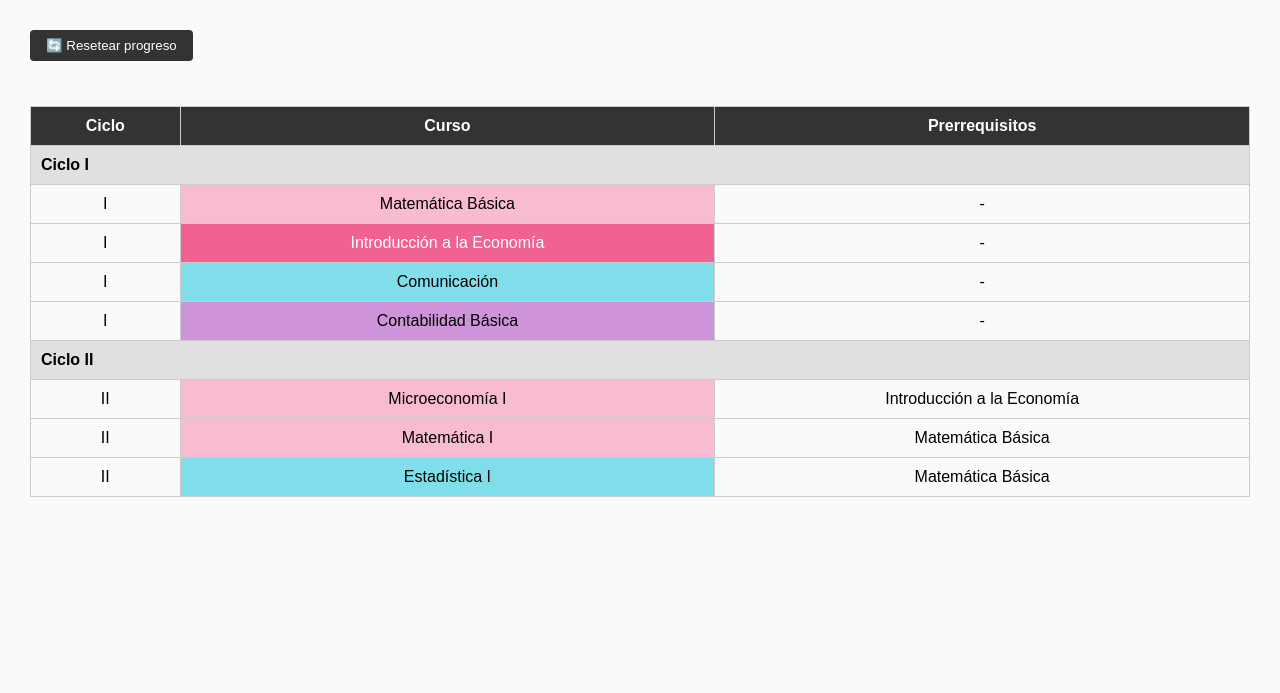
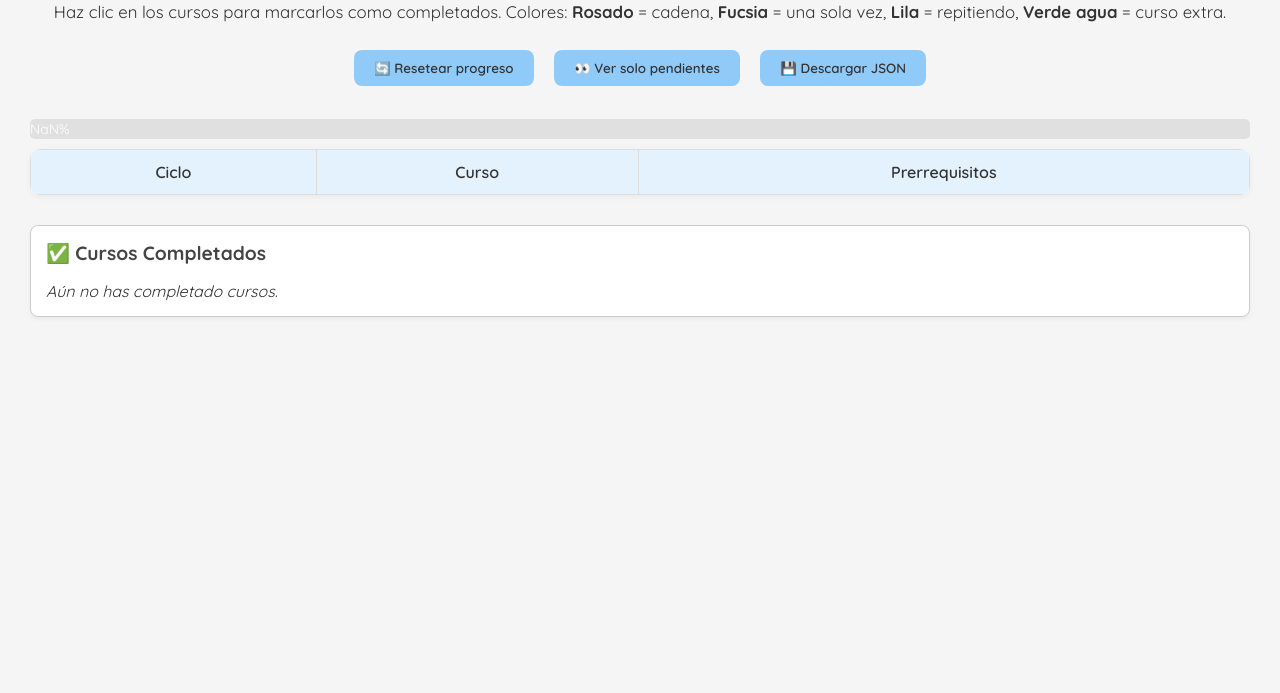
Before and after one commit to vicnik91/Economic-Malla, a plain HTML site: page index.html in a window 1280 px wide. Shown: the part 107-800 px from the top of the page. Drawn offline with Linux system fonts and the light colour scheme.

Commit message:
Update index.html

```diff
--- a/index.html
+++ b/index.html
@@ -3,39 +3,55 @@
 <head>
   <meta charset="UTF-8">
   <title>Malla Curricular - Economía UNAP</title>
+  <link href="https://fonts.googleapis.com/css2?family=Quicksand:wght@400;600;700&display=swap" rel="stylesheet">
   <style>
     :root {
-      --rosado: #f8bbd0;
-      --fucsia: #f06292;
-      --lila: #ce93d8;
-      --verde-agua: #80deea;
-      --completado: #aed581;
+      --rosado: #ffe0ec;
+      --fucsia: #f48fb1;
+      --lila: #d1c4e9;
+      --verde-agua: #b2ebf2;
+      --completado: #c8e6c9;
+      --pastel-azul: #e3f2fd;
+      --pastel-gris: #f5f5f5;
     }
     body {
-      font-family: Arial, sans-serif;
-      background: #fafafa;
-      margin: 30px;
+      font-family: 'Quicksand', sans-serif;
+      background: var(--pastel-gris);
+      color: #333;
+      margin: 0;
+      padding: 30px;
     }
     h1 {
       text-align: center;
-      color: #333;
+      color: #444;
+      margin-bottom: 10px;
+    }
+    p {
+      text-align: center;
+      font-size: 1.05rem;
+      margin-bottom: 20px;
     }
     table {
       width: 100%;
       border-collapse: collapse;
-      margin-top: 30px;
+      margin-top: 10px;
+      background: white;
+      border-radius: 10px;
+      overflow: hidden;
+      box-shadow: 0 2px 6px rgba(0,0,0,0.05);
     }
     th, td {
-      border: 1px solid #ccc;
-      padding: 10px;
+      border: 1px solid #ddd;
+      padding: 12px;
       text-align: center;
     }
     th {
-      background-color: #333;
-      color: white;
+      background-color: var(--pastel-azul);
+      color: #333;
+      font-weight: 600;
     }
     tr.ciclo td {
-      background-color: #e0e0e0;
+      background-color: #eeeeee;
       font-weight: bold;
       text-align: left;
     }
@@ -46,56 +62,143 @@
     }
     td:hover {
       cursor: pointer;
-      opacity: 0.85;
+      opacity: 0.9;
     }
     .cadena { background-color: var(--rosado); }
     .una-vez { background-color: var(--fucsia); color: white; }
     .repetido { background-color: var(--lila); }
     .extra { background-color: var(--verde-agua); }
-    #reset {
-      background: #333;
+    button {
+      background: #90caf9;
+      color: #333;
+      padding: 10px 20px;
+      border: none;
+      border-radius: 8px;
+      margin: 8px;
+      cursor: pointer;
+      font-weight: 600;
+      font-family: 'Quicksand', sans-serif;
+    }
+    button:hover {
+      background: #64b5f6;
+    }
+    .progress-container {
+      margin-top: 25px;
+      background: #e0e0e0;
+      border-radius: 5px;
+      overflow: hidden;
+      height: 20px;
+    }
+    .progress-bar {
+      height: 20px;
+      background: #81c784;
+      width: 0%;
+      text-align: center;
       color: white;
-      padding: 8px 16px;
-      border: none;
-      border-radius: 4px;
-      margin: 15px 0;
-      cursor: pointer;
+      font-size: 14px;
+      line-height: 20px;
+      transition: width 0.5s;
     }
-    #reset:hover {
-      background: #555;
+    #lista-aprobados {
+      margin-top: 30px;
+      background: white;
+      border: 1px solid #ccc;
+      padding: 15px;
+      border-radius: 8px;
+      box-shadow: 0 2px 4px rgba(0,0,0,0.05);
+    }
+    #lista-aprobados h2 {
+      margin-top: 0;
+      font-size: 1.2rem;
+      color: #444;
+    }
+    .aprobado-item {
+      padding: 5px 0;
     }
   </style>
 </head>
 <body>
   <h1>Malla Curricular Interactiva - Economía UNAP</h1>
-  <p>Haz clic en los cursos para marcarlos como completados. Colores:
-    <strong>Rosado</strong> = cadena, <strong>Fucsia</strong> = una sola vez,
-    <strong>Lila</strong> = repitiendo, <strong>Verde agua</strong> = curso extra.
+  <p>
+    Haz clic en los cursos para marcarlos como completados. Colores: <strong>Rosado</strong> = cadena,
+    <strong>Fucsia</strong> = una sola vez, <strong>Lila</strong> = repitiendo,
+    <strong>Verde agua</strong> = curso extra.
   </p>
-  <button id="reset">🔄 Resetear progreso</button>
+  <div style="text-align: center;">
+    <button id="reset">🔄 Resetear progreso</button>
+    <button id="togglePendientes">👀 Ver solo pendientes</button>
+    <button id="descargarJSON">💾 Descargar JSON</button>
+  </div>
+
+  <div class="progress-container">
+    <div id="progressBar" class="progress-bar">0%</div>
+  </div>
+
   <table id="malla">
     <thead>
       <tr><th>Ciclo</th><th>Curso</th><th>Prerrequisitos</th></tr>
     </thead>
-    <tbody>
-      <!-- Ejemplo de ciclos -->
-      <tr class="ciclo"><td colspan="3">Ciclo I</td></tr>
-      <tr><td>I</td><td class="cadena" data-nombre="Matemática Básica">Matemática Básica</td><td>-</td></tr>
-      <tr><td>I</td><td class="una-vez" data-nombre="Introducción a la Economía">Introducción a la Economía</td><td>-</td></tr>
-      <tr><td>I</td><td class="extra" data-nombre="Comunicación">Comunicación</td><td>-</td></tr>
-      <tr><td>I</td><td class="repetido" data-nombre="Contabilidad Básica">Contabilidad Básica</td><td>-</td></tr>
-
-      <tr class="ciclo"><td colspan="3">Ciclo II</td></tr>
-      <tr><td>II</td><td class="cadena" data-nombre="Microeconomía I" data-prereq="Introducción a la Economía">Microeconomía I</td><td>Introducción a la Economía</td></tr>
-      <tr><td>II</td><td class="cadena" data-nombre="Matemática I" data-prereq="Matemática Básica">Matemática I</td><td>Matemática Básica</td></tr>
-      <tr><td>II</td><td class="extra" data-nombre="Estadística I" data-prereq="Matemática Básica">Estadística I</td><td>Matemática Básica</td></tr>
-
-      <!-- Continúa agregando los demás ciclos y cursos -->
+    <tbody id="cursoBody">
+      <!-- Aquí van los cursos por ciclo -->
     </tbody>
   </table>
+
+  <div id="lista-aprobados">
+    <h2>✅ Cursos Completados</h2>
+    <div id="aprobados-lista"></div>
+  </div>
+
   <script>
     const celdas = document.querySelectorAll('[data-nombre]');
     const resetBtn = document.getElementById('reset');
+    const progressBar = document.getElementById('progressBar');
+    const listaAprobados = document.getElementById('aprobados-lista');
+    const togglePendientesBtn = document.getElementById('togglePendientes');
+    const descargarBtn = document.getElementById('descargarJSON');
+    let mostrandoPendientes = false;
+
+    function actualizarProgreso() {
+      const total = document.querySelectorAll('[data-nombre]').length;
+      const completados = document.querySelectorAll('.completed').length;
+      const porcentaje = Math.round((completados / total) * 100);
+      progressBar.style.width = porcentaje + '%';
+      progressBar.textContent = porcentaje + '%';
+    }
+
+    function actualizarListaAprobados() {
+      const aprobados = JSON.parse(localStorage.getItem("cursosAprobados") || "[]");
+      listaAprobados.innerHTML = "";
+      if (aprobados.length === 0) {
+        listaAprobados.innerHTML = "<em>Aún no has completado cursos.</em>";
+        return;
+      }
+      aprobados.forEach(curso => {
+        const div = document.createElement("div");
+        div.classList.add("aprobado-item");
+        div.textContent = "• " + curso;
+        listaAprobados.appendChild(div);
+      });
+    }
+
+    function alternarPendientes() {
+      const todas = document.querySelectorAll('[data-nombre]');
+      mostrandoPendientes = !mostrandoPendientes;
+      togglePendientesBtn.textContent = mostrandoPendientes ? "👁 Mostrar todos" : "👀 Ver solo pendientes";
+      todas.forEach(td => {
+        const curso = td.dataset.nombre;
+        const aprobado = td.classList.contains("completed");
+        td.parentElement.style.display = (mostrandoPendientes && aprobado) ? "none" : "table-row";
+      });
+    }
+
+    function descargarJSON() {
+      const data = JSON.parse(localStorage.getItem("cursosAprobados") || "[]");
+      const blob = new Blob([JSON.stringify(data, null, 2)], { type: 'application/json' });
+      const link = document.createElement('a');
+      link.href = URL.createObjectURL(blob);
+      link.download = 'cursos_aprobados.json';
+      link.click();
+    }
 
     celdas.forEach(td => {
       td.addEventListener('click', () => {
@@ -116,21 +219,31 @@
           td.classList.add("completed");
         }
         localStorage.setItem("cursosAprobados", JSON.stringify(aprobados));
+        actualizarProgreso();
+        actualizarListaAprobados();
       });
     });
 
     resetBtn.addEventListener('click', () => {
       localStorage.removeItem('cursosAprobados');
-      location.reload();
+      document.querySelectorAll('[data-nombre]').forEach(td => td.classList.remove('completed'));
+      actualizarProgreso();
+      actualizarListaAprobados();
+      if (mostrandoPendientes) alternarPendientes();
     });
+
+    togglePendientesBtn.addEventListener('click', alternarPendientes);
+    descargarBtn.addEventListener('click', descargarJSON);
 
     window.addEventListener('DOMContentLoaded', () => {
       const aprobados = JSON.parse(localStorage.getItem("cursosAprobados") || "[]");
-      celdas.forEach(td => {
+      document.querySelectorAll('[data-nombre]').forEach(td => {
         if (aprobados.includes(td.dataset.nombre)) {
           td.classList.add("completed");
         }
       });
+      actualizarProgreso();
+      actualizarListaAprobados();
     });
   </script>
 </body>
```
